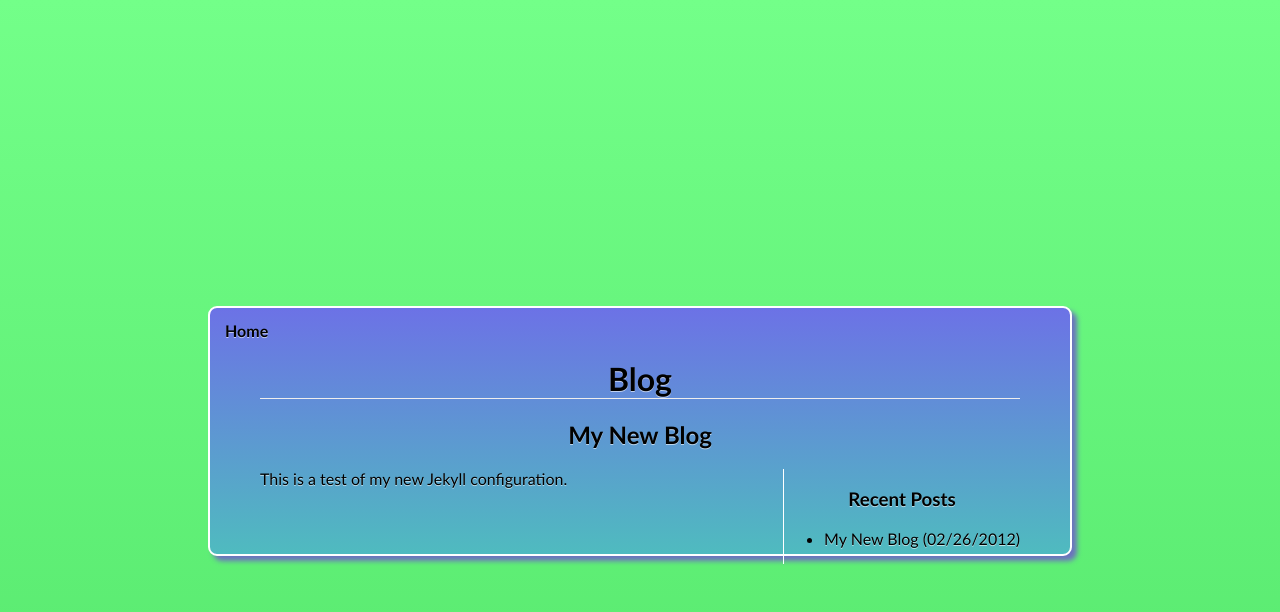
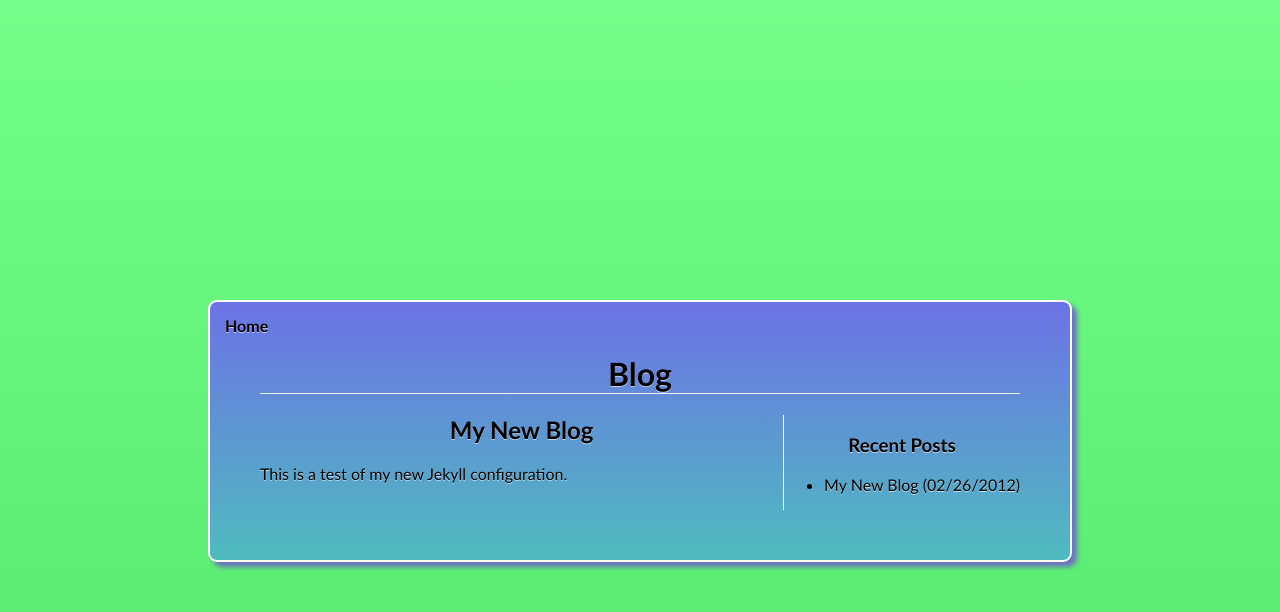
Before and after one commit to jhartz/jhartz.github.com, a Jekyll site: the page built from _posts/2012-02-26-test.markdown, in a window 1280 px wide. Shown: the top 612 px of the page. Built offline with Jekyll 4.4.1, drawn with Linux system fonts in a browser that asks for light colours.

Commit message:
Fixed (some) styling problems

```diff
--- a/_layouts/front.html
+++ b/_layouts/front.html
@@ -3,7 +3,7 @@
 <head>
     <meta charset="utf-8">
     <title>{{ page.title | escape }}</title>
-    <link rel="stylesheet" type="text/css" media="screen,tv,projection" href="/style.css">{% if longpage %}
+    <link rel="stylesheet" type="text/css" media="screen,tv,projection" href="/style.css">{% if page.longpage %}
     <style type="text/css">
     #content {
         margin: 10px 30px;
--- a/_layouts/post.html
+++ b/_layouts/post.html
@@ -5,13 +5,15 @@ longpage: 1
 <h2 class="topleftnav"><a href="/">Home</a></h2>
 <h1>Blog</h1>
 <!-- <h2 class="topnav"><a href="">RSS</a>&nbsp;&middot;&nbsp;<a href="">Archive</a></h2> -->
-<h2>{{ page.title | escape }}</h2>
 <div style="float: right; border-left: 1px solid white;">
     <h3>Recent Posts</h3>
     <ul>{% for post in site.posts limit:4 %}
         <li><a href="{{ post.url }}">{{ post.title | escape }}</a> ({{ post.date | date: '%m/%d/%Y' }})</li>{% endfor %}
     </ul>
 </div>
+<h2>{{ page.title | escape }}</h2>
 {{ content }}
+<div style="clear: both;">
 {% if page.previous.url %}«&nbsp;<a href="{{ page.previous.url | escape }}" title="{{ page.previous.title | escape }}">{{ page.previous.title | truncatewords: 15 | escape }}</a>{% endif %}
-{% if page.next.url %}<a href="{{ page.next.url | escape }}" title="{{ page.next.title | escape }}">{{ page.next.title | truncatewords: 15 | escape }}</a>&nbsp;»{% endif %}
+{% if page.next.url %}<a style="float: right;" href="{{ page.next.url | escape }}" title="{{ page.next.title | escape }}">{{ page.next.title | truncatewords: 15 | escape }}</a>&nbsp;»{% endif %}
+</div>
```
